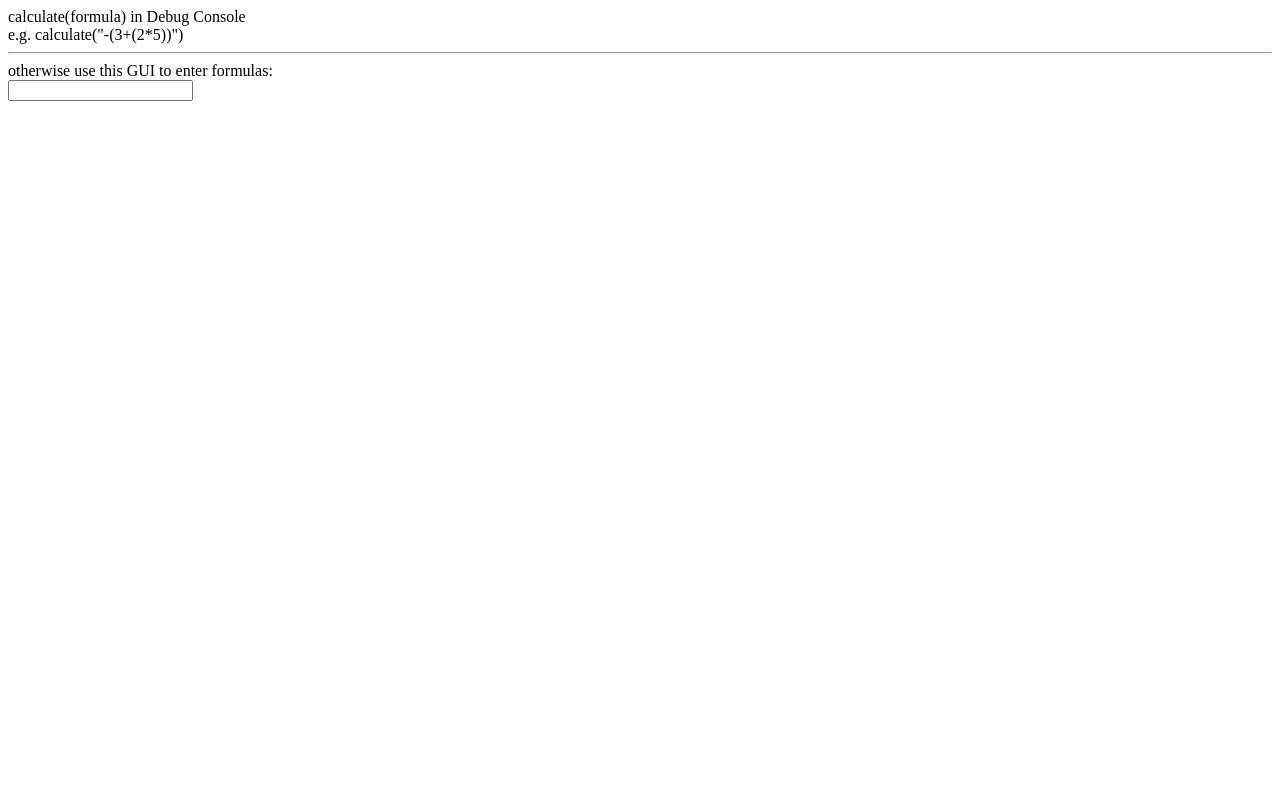
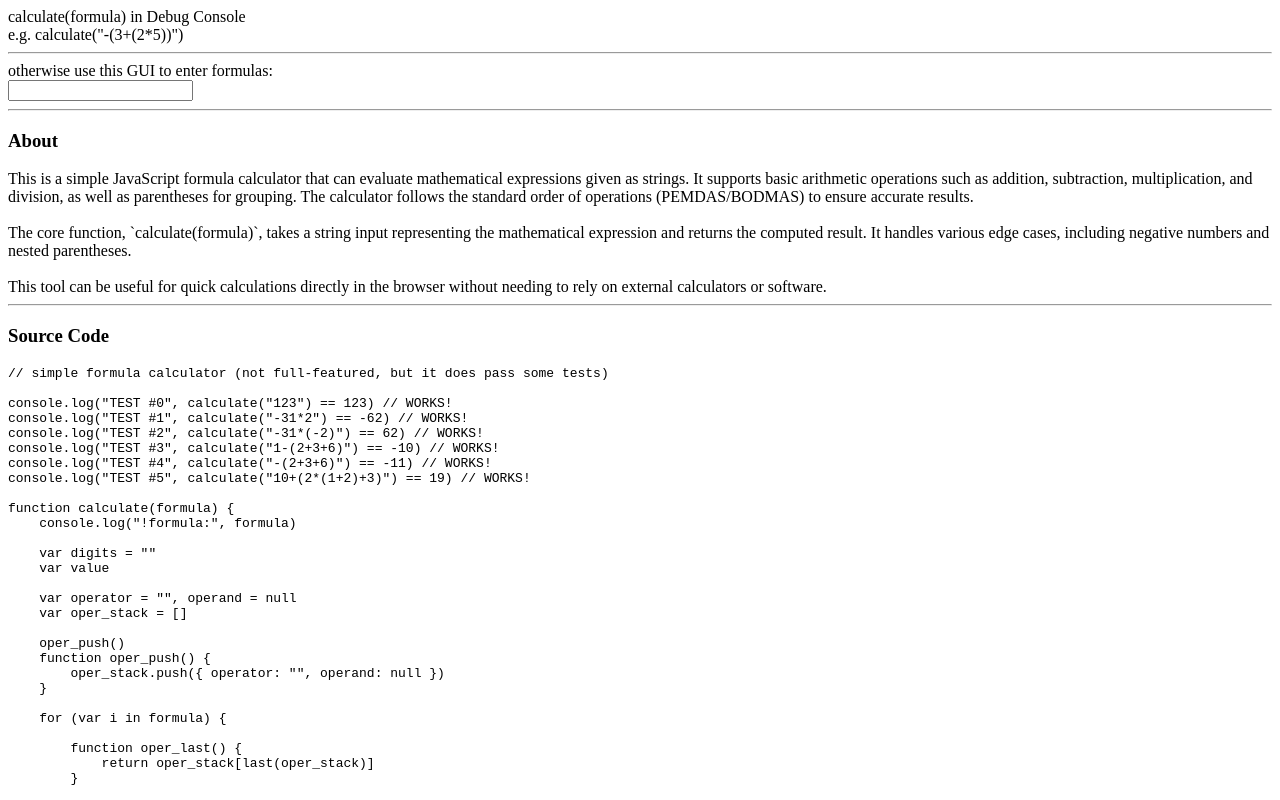
Before and after one commit to arkenidar/calculator-raw, a plain HTML site: page index.html in a window 1280 px wide. Shown: the top 800 px of the page. Drawn offline with Linux system fonts and the light colour scheme.

Commit message:
feature: enhance HTML structure with detailed about section and source code display

```diff
--- a/index.html
+++ b/index.html
@@ -17,6 +17,33 @@
     otherwise use this GUI to enter formulas: <br>
     <div id="result"></div>
     <input oninput="document.all.result.innerText=calculate(this.value)">
+
+    <hr>
+    <div>
+        <h3>About</h3>
+        This is a simple JavaScript formula calculator that can evaluate mathematical expressions given as strings. It
+        supports basic arithmetic operations such as addition, subtraction, multiplication, and division, as well as
+        parentheses for grouping. The calculator follows the standard order of operations (PEMDAS/BODMAS) to ensure
+        accurate results.
+        <br><br>
+        The core function, `calculate(formula)`, takes a string input representing the mathematical expression and
+        returns the computed result. It handles various edge cases, including negative numbers and nested parentheses.
+        <br><br>
+        This tool can be useful for quick calculations directly in the browser without needing to rely on external
+        calculators or software.
+    </div>
+    <hr>
+    <div>
+        <h3>Source Code</h3>
+        <pre><code id="source_code"></code></pre>
+        <script>
+            fetch('calc-formula.js')
+                .then(response => response.text())
+                .then(data => {
+                    document.getElementById('source_code').innerText = data;
+                });
+        </script>
+    </div>
 </body>
 
 </html>
```
